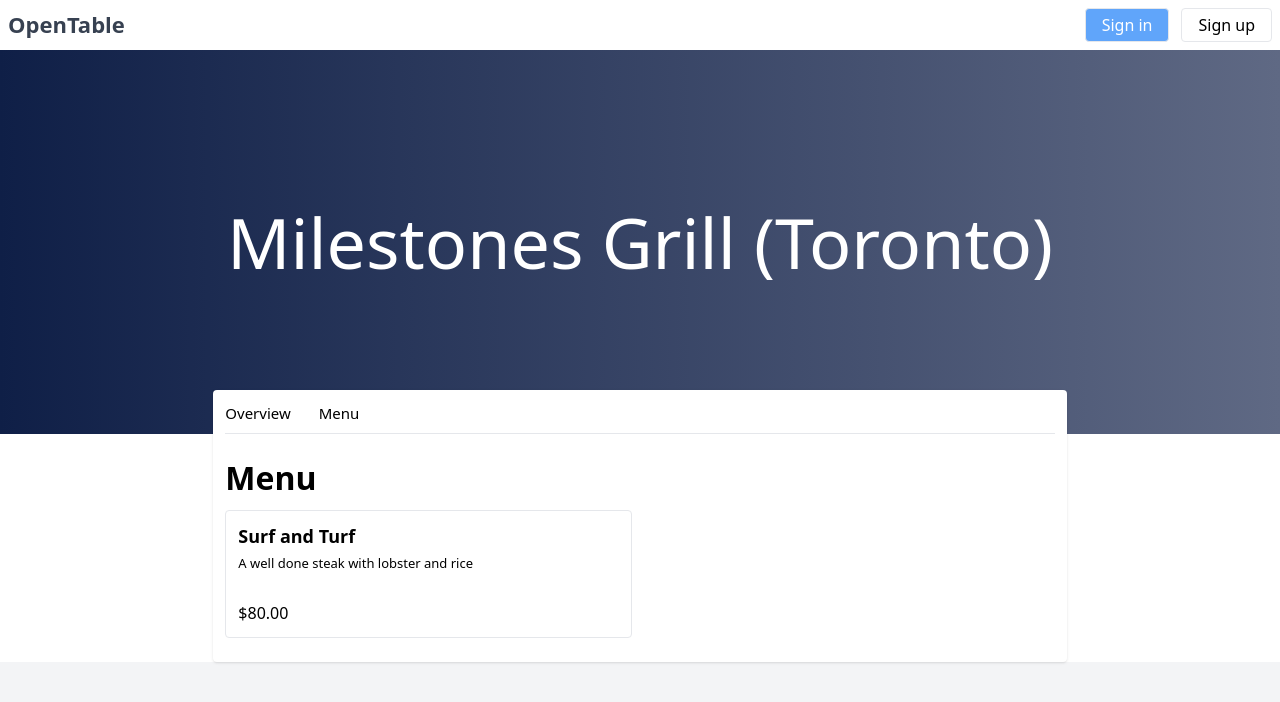
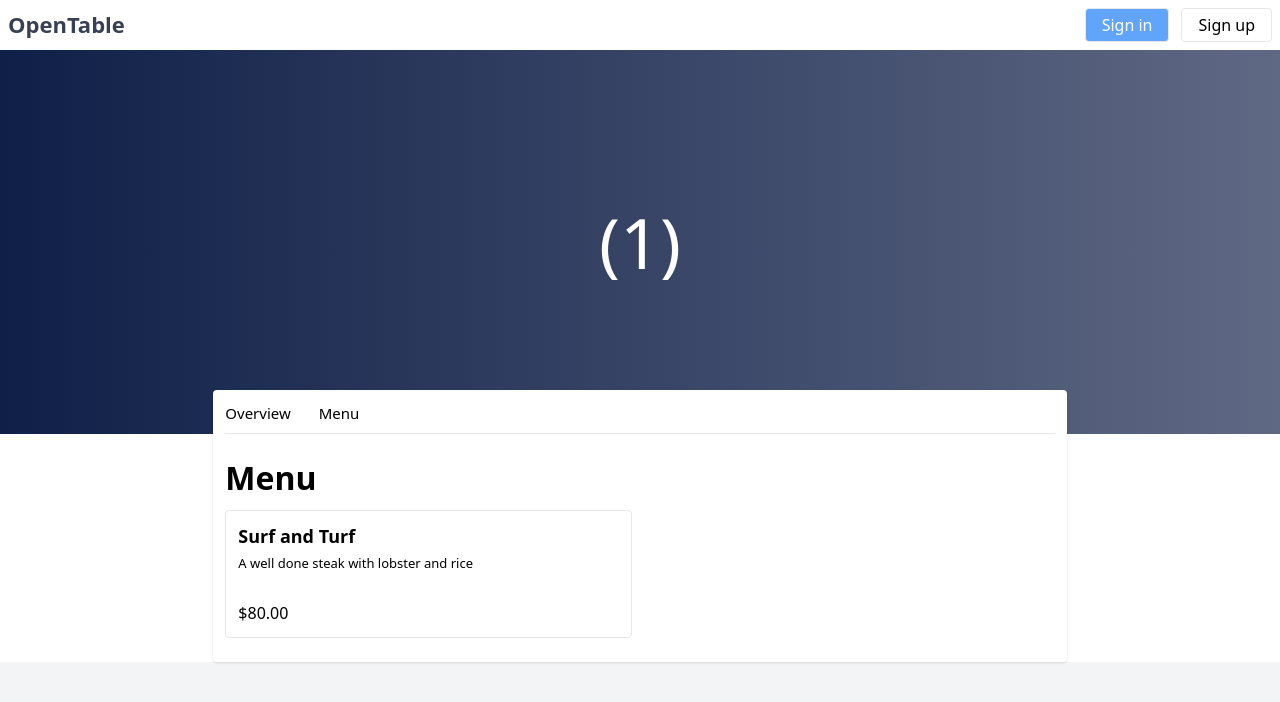
Before and after one commit to hung2k1301/Open-Table-app, a Next.js app: page /restaurant/1/menu in a window 1280 px wide. Shown: the top 702 px of the page. Built offline with nearby package versions, Linux system fonts and the light colour scheme.

Commit message:
refactor: modify Header restaurant's page

```diff
--- a/app/restaurant/[slug]/components/Header.tsx
+++ b/app/restaurant/[slug]/components/Header.tsx
@@ -1,9 +1,16 @@
-export default function Header() {
+export default function Header({ name }: { name: string }) {
+  const renderTitle = () => {
+    const nameArray = name.split("-");
+    nameArray[nameArray.length - 1] = `(${nameArray[nameArray.length - 1]})`;
+
+    return nameArray.join(" ");
+  };
+
   return (
     <div className="h-96 overflow-hidden">
       <div className="bg-center bg-gradient-to-r from-[#0f1f47] to-[#5f6984] h-full flex justify-center items-center">
-        <h1 className="text-7xl text-white captitalize text-shadow text-center">
-          Milestones Grill (Toronto)
+        <h1 className="text-7xl text-white capitalize text-shadow text-center">
+          {renderTitle()}
         </h1>
       </div>
     </div>
--- a/app/restaurant/[slug]/layout.tsx
+++ b/app/restaurant/[slug]/layout.tsx
@@ -2,12 +2,14 @@
 
 export default function RestaurantLayout({
   children,
+  params,
 }: {
   children: React.ReactNode;
+  params: { slug: string };
 }) {
   return (
     <main>
-      <Header></Header>
+      <Header name={params.slug}></Header>
       <div className="flex m-auto w-2/3 justify-between items-start 0 -mt-11">
         {children}
       </div>
```
